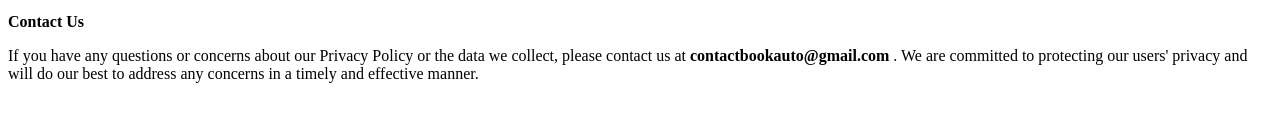
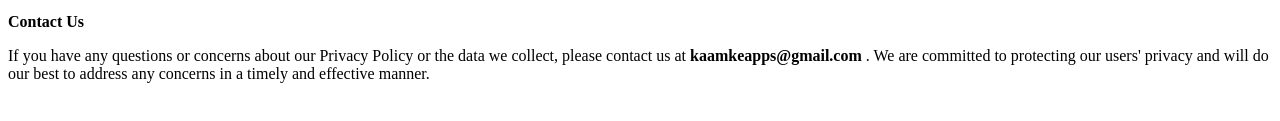
Before and after one commit to nagraj0308/book_auto_pnp, a plain HTML site: page index.html in a window 1280 px wide. Shown: the part 587-708 px from the top of the page. Drawn offline with Linux system fonts and the light colour scheme.

Commit message:
Update index.html

```diff
--- a/index.html
+++ b/index.html
@@ -76,7 +76,7 @@
     <p>
       If you have any questions or concerns about our Privacy Policy or the data
       we collect, please contact us at
-      <strong>contactbookauto@gmail.com</strong> . We are committed to
+      <strong>kaamkeapps@gmail.com</strong> . We are committed to
       protecting our users' privacy and will do our best to address any concerns
       in a timely and effective manner.
     </p>
```
